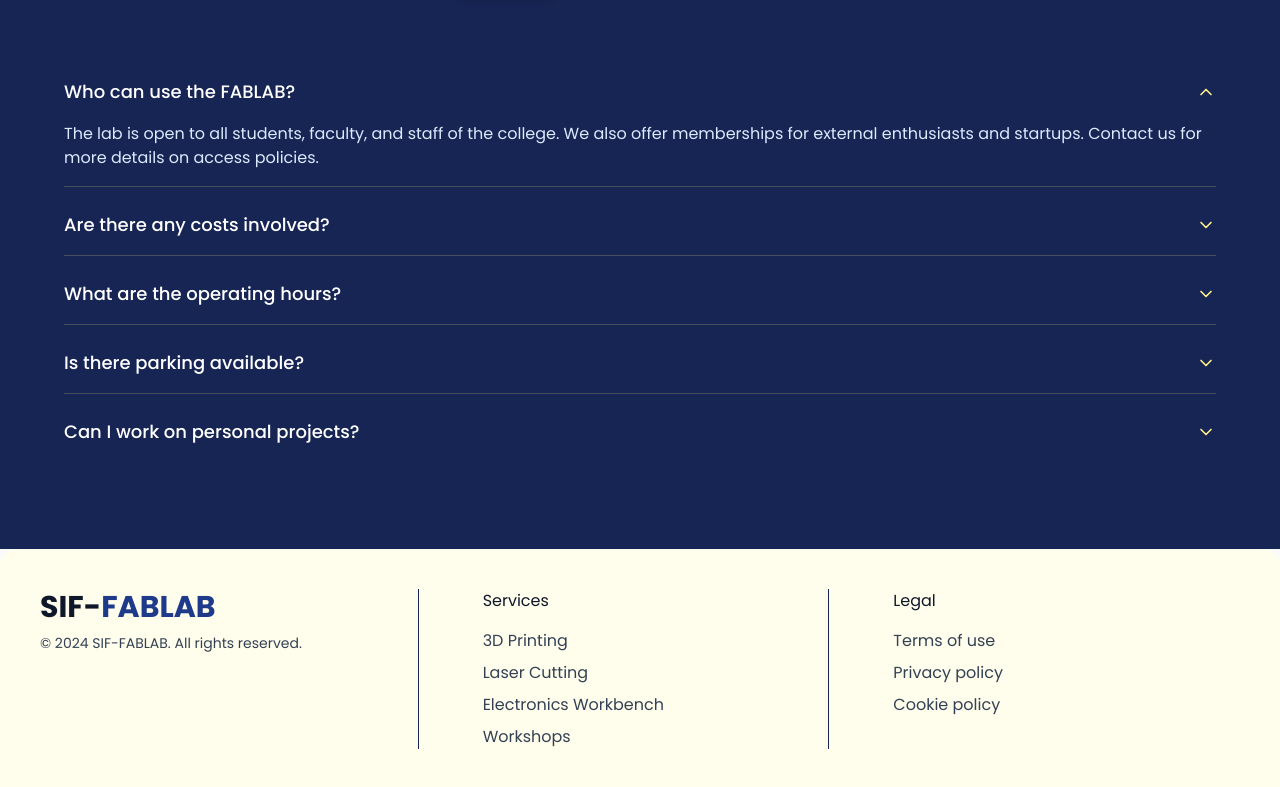
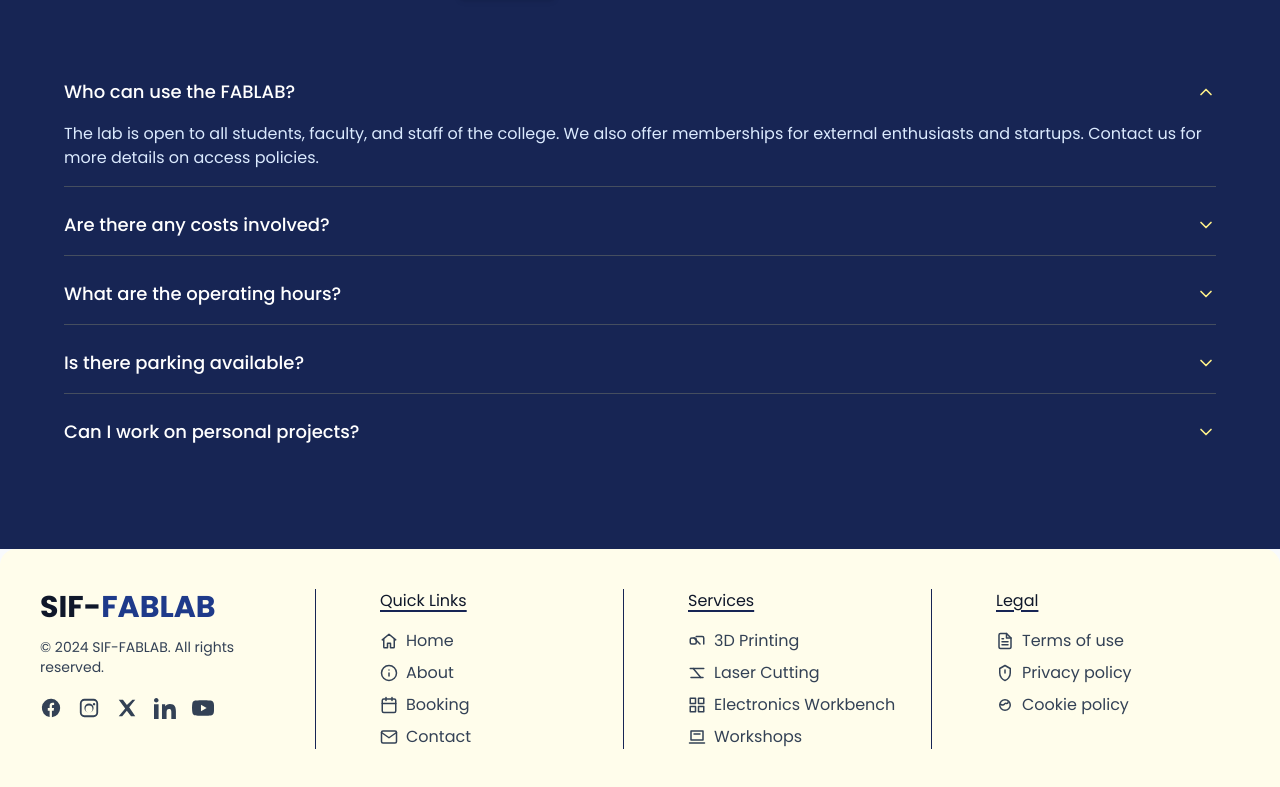
Before and after one commit to aathidon1412/SIF-Page, a React (Vite) app in the folder frontend/: page /main-booking in a window 1280 px wide. Shown: the part 2909-3696 px from the top of the page. Built offline with nearby package versions, Linux system fonts and the light colour scheme; the HTML template or start-up script is replaced by a standard one.

Commit message:
Ennal Mudintha Velaigal : - Completed 2 to-dos - Added SIF website link in the cta in about section - Added .env to gitignore

```diff
--- a/frontend/src/components/AboutSection.tsx
+++ b/frontend/src/components/AboutSection.tsx
@@ -24,7 +24,10 @@ const AboutSection: React.FC = () => {
 
               <div>
                 <a
-                  href="#sif-more"
+                  href="https://www.sonaincubations.com"
+                  target="_blank"
+                  rel="noopener noreferrer"
+                  aria-label="Read more about SIF (opens in a new tab)"
                   className="inline-flex items-center gap-2 bg-yellow-400 hover:bg-yellow-300 text-blue-900 px-6 py-3 text-base font-medium rounded-sm shadow-md transition-all duration-300 transform hover:-translate-y-0.5 hover:shadow-lg"
                 >
                   Read more about SIF
--- a/frontend/src/components/Footer.tsx
+++ b/frontend/src/components/Footer.tsx
@@ -1,29 +1,181 @@
 import React from 'react';
+import { Link } from 'react-router-dom';
 
 const Footer: React.FC = () => {
   return (
     <footer className="p-8 md:p-10 rounded-t-2xl " style={{ backgroundColor: '#fffdeb' }}>
-      <div className="w-full max-w-full mx-auto footer grid grid-cols-1 md:grid-cols-3 gap-8 text-center md:text-left">
-        <aside className="flex flex-col items-center md:items-start space-y-2 pb-6 md:pb-0 border-b md:border-b-0 md:border-r border-blue-950 md:pr-8">
+      <div className="w-full max-w-full mx-auto grid grid-cols-1 md:grid-cols-4 gap-8 text-center md:text-left">
+        {/* Brand + Social */}
+        <aside className="flex flex-col items-center md:items-start space-y-3 pb-6 md:pb-0 border-b md:border-b-0 md:border-r border-blue-950 md:pr-8">
           <p className="text-2xl md:text-3xl font-bold text-slate-900">
             SIF-<span className="text-blue-900 no-underline">FABLAB</span>
           </p>
           <p className="text-sm text-slate-700">© 2024 SIF-FABLAB. All rights reserved.</p>
+
+          {/* Social icons */}
+          <div className="flex items-center gap-4 pt-2">
+            <a
+              href="https://facebook.com/siffablab"
+              target="_blank"
+              rel="noopener noreferrer"
+              aria-label="Facebook"
+              className="text-slate-700 hover:text-blue-700 transition-colors"
+            >
+              {/* Facebook */}
+              <svg xmlns="http://www.w3.org/2000/svg" width="22" height="22" viewBox="0 0 24 24" fill="currentColor">
+                <path d="M22 12a10 10 0 1 0-11.5 9.9v-7h-2v-3h2v-2.3c0-2 1.2-3.2 3-3.2.9 0 1.9.1 1.9.1v2.1h-1.1c-1 0-1.3.6-1.3 1.2V12h2.3l-.4 3h-1.9v7A10 10 0 0 0 22 12z" />
+              </svg>
+            </a>
+            <a
+              href="https://instagram.com/siffablab"
+              target="_blank"
+              rel="noopener noreferrer"
+              aria-label="Instagram"
+              className="text-slate-700 hover:text-pink-600 transition-colors"
+            >
+              {/* Instagram */}
+              <svg xmlns="http://www.w3.org/2000/svg" width="22" height="22" viewBox="0 0 24 24" fill="currentColor">
+                <path d="M7 2h10a5 5 0 0 1 5 5v10a5 5 0 0 1-5 5H7a5 5 0 0 1-5-5V7a5 5 0 0 1 5-5zm0 2a3 3 0 0 0-3 3v10a3 3 0 0 0 3 3h10a3 3 0 0 0 3-3V7a3 3 0 0 0-3-3H7zm5 3a5 5 0 1 1 0 10 5 5 0 0 1 0-10zm0 2.2A2.8 2.8 0 1 0 12 16.8 2.8 2.8 0 0 0 12 9.2zm5.5-2.7a1.3 1.3 0 1 1 0 2.6 1.3 1.3 0 0 1 0-2.6z"/>
+              </svg>
+            </a>
+            <a
+              href="https://x.com/siffablab"
+              target="_blank"
+              rel="noopener noreferrer"
+              aria-label="X (Twitter)"
+              className="text-slate-700 hover:text-black transition-colors"
+            >
+              {/* X / Twitter */}
+              <svg xmlns="http://www.w3.org/2000/svg" width="22" height="22" viewBox="0 0 24 24" fill="currentColor">
+                <path d="M3 3h4.6l4.3 5.7L17.9 3H21l-6.6 8.2L21 21h-4.6l-4.6-6-5 6H3l7-8.4L3 3z"/>
+              </svg>
+            </a>
+            <a
+              href="https://www.linkedin.com/company/sona-incubation-foundation"
+              target="_blank"
+              rel="noopener noreferrer"
+              aria-label="LinkedIn"
+              className="text-slate-700 hover:text-blue-800 transition-colors"
+            >
+              {/* LinkedIn */}
+              <svg xmlns="http://www.w3.org/2000/svg" width="22" height="22" viewBox="0 0 24 24" fill="currentColor">
+                <path d="M4.98 3.5C4.98 4.88 3.86 6 2.5 6S0 4.88 0 3.5 1.12 1 2.5 1 4.98 2.12 4.98 3.5zM0 8h5v16H0V8zm7.5 0h4.7v2.2h.1c.7-1.3 2.5-2.7 5.1-2.7 5.5 0 6.5 3.6 6.5 8.4V24h-5v-7.1c0-1.7 0-3.9-2.4-3.9s-2.8 1.9-2.8 3.8V24h-5V8z"/>
+              </svg>
+            </a>
+            <a
+              href="https://youtube.com/@siffablab"
+              target="_blank"
+              rel="noopener noreferrer"
+              aria-label="YouTube"
+              className="text-slate-700 hover:text-red-600 transition-colors"
+            >
+              {/* YouTube */}
+              <svg xmlns="http://www.w3.org/2000/svg" width="22" height="22" viewBox="0 0 24 24" fill="currentColor">
+                <path d="M23.5 6.2a3 3 0 0 0-2.1-2.1C19.5 3.5 12 3.5 12 3.5s-7.5 0-9.4.6A3 3 0 0 0 .5 6.2 31 31 0 0 0 0 12a31 31 0 0 0 .6 5.8 3 3 0 0 0 2.1 2.1c1.9.6 9.4.6 9.4.6s7.5 0 9.4-.6a3 3 0 0 0 2.1-2.1 31 31 0 0 0 .6-5.8 31 31 0 0 0-.6-5.8zM9.8 15.5V8.5l6.2 3.5-6.2 3.5z"/>
+              </svg>
+            </a>
+          </div>
         </aside>
 
+        {/* Quick Links */}
         <nav className="flex flex-col items-center md:items-start space-y-2 text-slate-700 pb-6 md:pb-0 border-b md:border-b-0 md:border-r border-blue-950 md:px-8">
-          <h6 className="footer-title opacity-100 text-slate-900 mb-2">Services</h6>
-          <a href="#" className="hover:underline">3D Printing</a>
-          <a href="#" className="hover:underline">Laser Cutting</a>
-          <a href="#" className="hover:underline">Electronics Workbench</a>
-          <a href="#" className="hover:underline">Workshops</a>
+          <h6 className="footer-title opacity-100 text-slate-900 mb-2 underline decoration-blue-950 decoration-2 underline-offset-4">Quick Links</h6>
+          <Link to="/" className="hover:underline flex items-center gap-2">
+            <svg aria-hidden="true" xmlns="http://www.w3.org/2000/svg" width="18" height="18" viewBox="0 0 24 24" fill="none" stroke="currentColor" strokeWidth="2" strokeLinecap="round" strokeLinejoin="round">
+              <path d="M3 10.5L12 3l9 7.5" />
+              <path d="M5 10v10a1 1 0 0 0 1 1h4v-6h4v6h4a1 1 0 0 0 1-1V10" />
+            </svg>
+            Home
+          </Link>
+          <Link to="/about" className="hover:underline flex items-center gap-2">
+            <svg aria-hidden="true" xmlns="http://www.w3.org/2000/svg" width="18" height="18" viewBox="0 0 24 24" fill="none" stroke="currentColor" strokeWidth="2" strokeLinecap="round" strokeLinejoin="round">
+              <circle cx="12" cy="12" r="10" />
+              <path d="M12 16v-4" />
+              <path d="M12 8h.01" />
+            </svg>
+            About
+          </Link>
+          <Link to="/booking" className="hover:underline flex items-center gap-2">
+            <svg aria-hidden="true" xmlns="http://www.w3.org/2000/svg" width="18" height="18" viewBox="0 0 24 24" fill="none" stroke="currentColor" strokeWidth="2" strokeLinecap="round" strokeLinejoin="round">
+              <rect x="3" y="4" width="18" height="18" rx="2" />
+              <path d="M16 2v4M8 2v4M3 10h18" />
+            </svg>
+            Booking
+          </Link>
+          <Link to="/contact" className="hover:underline flex items-center gap-2">
+            <svg aria-hidden="true" xmlns="http://www.w3.org/2000/svg" width="18" height="18" viewBox="0 0 24 24" fill="none" stroke="currentColor" strokeWidth="2" strokeLinecap="round" strokeLinejoin="round">
+              <rect x="2" y="4" width="20" height="16" rx="2" />
+              <path d="M22 6 12 13 2 6" />
+            </svg>
+            Contact
+          </Link>
         </nav>
 
+        {/* Services (static) */}
+        <nav className="flex flex-col items-center md:items-start space-y-2 text-slate-700 pb-6 md:pb-0 border-b md:border-b-0 md:border-r border-blue-950 md:px-8">
+          <h6 className="footer-title opacity-100 text-slate-900 mb-2 underline decoration-blue-950 decoration-2 underline-offset-4">Services</h6>
+          <span className="text-slate-700 flex items-center gap-2">
+            <svg aria-hidden="true" xmlns="http://www.w3.org/2000/svg" width="18" height="18" viewBox="0 0 24 24" fill="none" stroke="currentColor" strokeWidth="2" strokeLinecap="round" strokeLinejoin="round">
+              <path d="M16 16l-8-8" />
+              <path d="M21 16V8a2 2 0 0 0-2-2h-8" />
+              <rect x="3" y="8" width="8" height="8" rx="2" />
+            </svg>
+            3D Printing
+          </span>
+          <span className="text-slate-700 flex items-center gap-2">
+            <svg aria-hidden="true" xmlns="http://www.w3.org/2000/svg" width="18" height="18" viewBox="0 0 24 24" fill="none" stroke="currentColor" strokeWidth="2" strokeLinecap="round" strokeLinejoin="round">
+              <path d="M3 6h18" />
+              <path d="M7 6l10 12" />
+              <path d="M4 18h16" />
+            </svg>
+            Laser Cutting
+          </span>
+          <span className="text-slate-700 flex items-center gap-2">
+            <svg aria-hidden="true" xmlns="http://www.w3.org/2000/svg" width="18" height="18" viewBox="0 0 24 24" fill="none" stroke="currentColor" strokeWidth="2" strokeLinecap="round" strokeLinejoin="round">
+              <rect x="3" y="3" width="7" height="7" />
+              <rect x="14" y="3" width="7" height="7" />
+              <rect x="3" y="14" width="7" height="7" />
+              <path d="M14 14h7v7h-7z" />
+            </svg>
+            Electronics Workbench
+          </span>
+          <span className="text-slate-700 flex items-center gap-2">
+            <svg aria-hidden="true" xmlns="http://www.w3.org/2000/svg" width="18" height="18" viewBox="0 0 24 24" fill="none" stroke="currentColor" strokeWidth="2" strokeLinecap="round" strokeLinejoin="round">
+              <path d="M4 4h16v12H4z" />
+              <path d="M2 20h20" />
+              <path d="M8 8h8" />
+            </svg>
+            Workshops
+          </span>
+        </nav>
+
+        {/* Legal */}
         <nav className="flex flex-col items-center md:items-start space-y-2 text-slate-700 md:pl-8">
-          <h6 className="footer-title opacity-100 text-slate-900 mb-2">Legal</h6>
-          <a href="#" className="hover:underline">Terms of use</a>
-          <a href="#" className="hover:underline">Privacy policy</a>
-          <a href="#" className="hover:underline">Cookie policy</a>
+          <h6 className="footer-title opacity-100 text-slate-900 mb-2 underline decoration-blue-950 decoration-2 underline-offset-4">Legal</h6>
+          <a href="#" className="hover:underline flex items-center gap-2">
+            <svg aria-hidden="true" xmlns="http://www.w3.org/2000/svg" width="18" height="18" viewBox="0 0 24 24" fill="none" stroke="currentColor" strokeWidth="2" strokeLinecap="round" strokeLinejoin="round">
+              <path d="M14 2H6a2 2 0 0 0-2 2v16a2 2 0 0 0 2 2h12a2 2 0 0 0 2-2V8z" />
+              <path d="M14 2v6h6" />
+              <path d="M16 13H8" />
+              <path d="M16 17H8" />
+              <path d="M10 9H8" />
+            </svg>
+            Terms of use
+          </a>
+          <a href="#" className="hover:underline flex items-center gap-2">
+            <svg aria-hidden="true" xmlns="http://www.w3.org/2000/svg" width="18" height="18" viewBox="0 0 24 24" fill="none" stroke="currentColor" strokeWidth="2" strokeLinecap="round" strokeLinejoin="round">
+              <path d="M12 2l7 4v6c0 5-3.5 9-7 10-3.5-1-7-5-7-10V6l7-4z" />
+              <path d="M12 8v4" />
+            </svg>
+            Privacy policy
+          </a>
+          <a href="#" className="hover:underline flex items-center gap-2">
+            <svg aria-hidden="true" xmlns="http://www.w3.org/2000/svg" width="18" height="18" viewBox="0 0 24 24" fill="none" stroke="currentColor" strokeWidth="2" strokeLinecap="round" strokeLinejoin="round">
+              <circle cx="12" cy="12" r="7" />
+              <path d="M16 8c.5 1-.5 2-1.5 2S13 9 12 10s-1.5 2-3 2-2-.5-3-1" />
+            </svg>
+            Cookie policy
+          </a>
         </nav>
       </div>
     </footer>
--- a/frontend/src/pages/Booking.tsx
+++ b/frontend/src/pages/Booking.tsx
@@ -32,7 +32,7 @@ const Booking: React.FC = () => {
       <div className="flex items-center justify-between mb-6">
         <h2 className="text-2xl font-semibold text-blue-900 underline decoration-blue-950 decoration-2">Available Equipment</h2>
         <div>
-          <button className="bg-blue-950 text-white px-4 py-2 rounded-lg">View more</button>
+          <button className="bg-blue-950 text-[#fffdeb] px-4 py-2 rounded-lg hover:bg-blue-900 transition-colors">View more</button>
         </div>
       </div>
 
@@ -61,7 +61,7 @@ const Booking: React.FC = () => {
                   // ignore
                 }
                 navigate('/main-booking');
-              }} className="bg-blue-600 text-white px-4 py-2 rounded-lg">Book Now</button>
+              }} className="bg-blue-950 text-[#fffdeb] px-4 py-2 rounded-lg hover:bg-blue-900 transition-colors">Book Now</button>
             </div>
           </article>
         ))}
@@ -76,7 +76,7 @@ const Booking: React.FC = () => {
           <div className="flex items-center justify-between mb-6">
           <h2 className="text-2xl font-semibold underline decoration-blue-950 decoration-2">Available Labs</h2>
           <div>
-            <button className="bg-[#fffdeb] text-blue-950 px-4 py-2 rounded-lg">View more</button>
+            <button className="bg-blue-950 text-[#fffdeb] px-4 py-2 rounded-lg hover:bg-blue-900 transition-colors">View more</button>
           </div>
         </div>
 
@@ -95,7 +95,7 @@ const Booking: React.FC = () => {
                   <div className="text-2xl font-bold text-blue-950">${lab.pricePerHour.toFixed(0)}</div>
                   <div className="text-xs text-slate-700">/ hour · Capacity {lab.capacity}</div>
                 </div>
-                <button className="bg-blue-950 text-white px-4 py-2 rounded-lg">Book Lab</button>
+                <button className="bg-blue-950 text-[#fffdeb] px-4 py-2 rounded-lg hover:bg-blue-900 transition-colors">Book Lab</button>
               </div>
             </article>
           ))}
```
Also changed, not shown: 2 other files (tests, documents, lock files or other folders).
